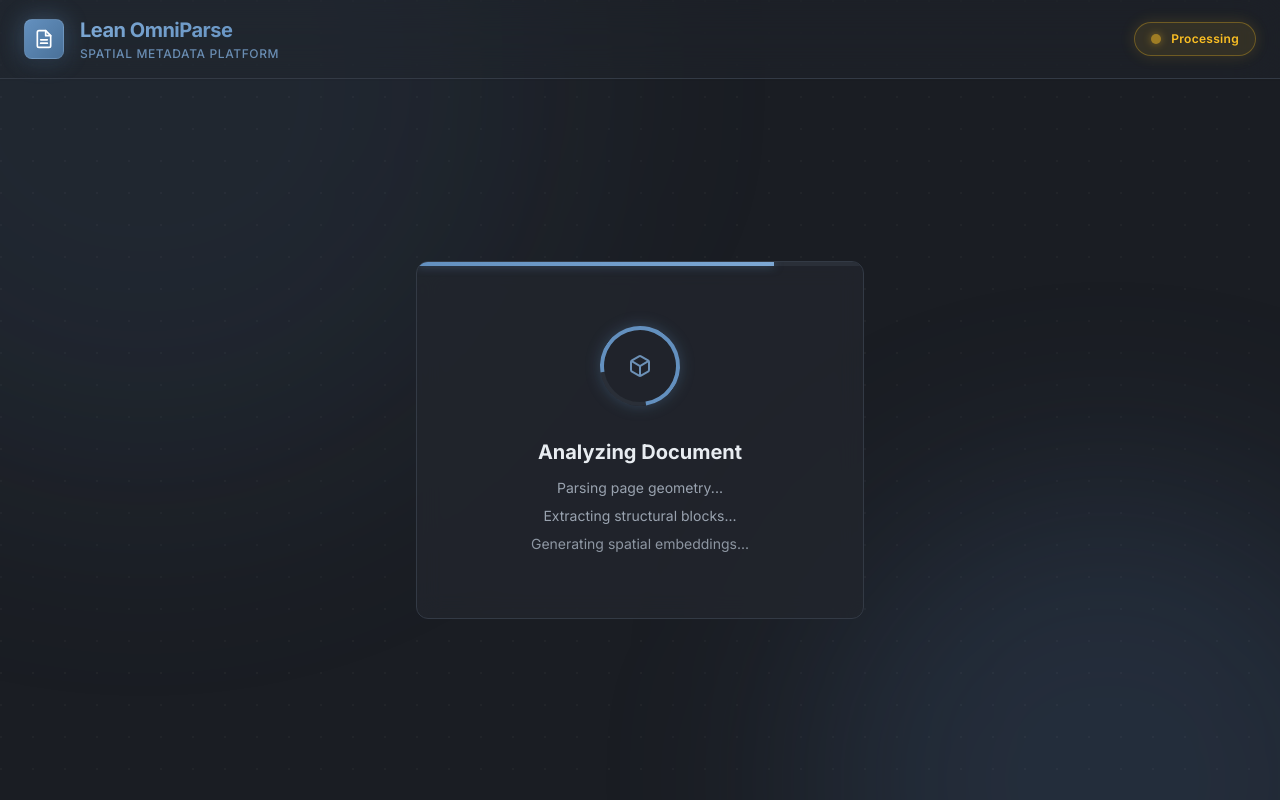
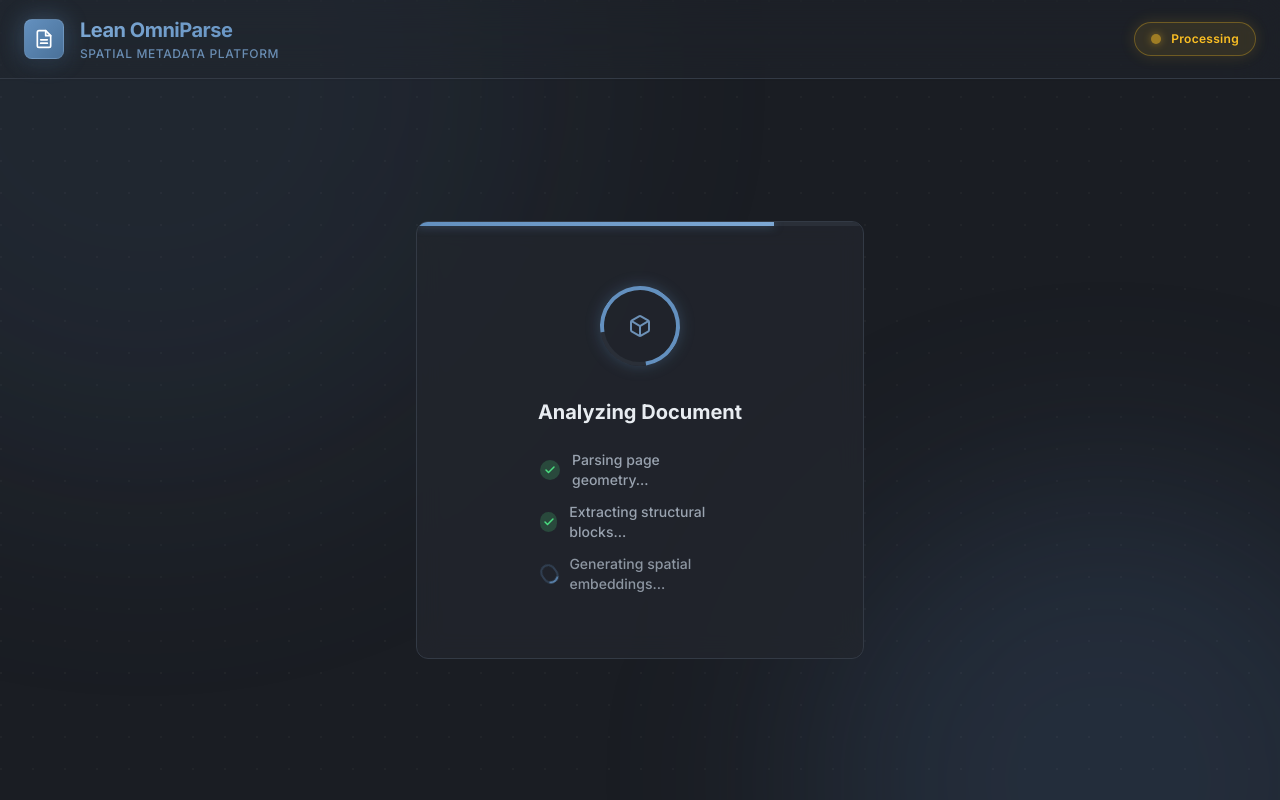
Before and after one commit to LA777am/OmniParse, a React (Vite) app in the folder frontend/: page / in a window 1280 px wide. Both pictures are taken after a click on the element 640 px from the left and 439 px from the top of the page. Built offline with nearby package versions, Linux system fonts and the light colour scheme.

Commit message:
feat(ui): enhance processing state with animated checkmarks and spinner icons for better feedback

```diff
--- a/frontend/src/App.tsx
+++ b/frontend/src/App.tsx
@@ -189,10 +189,23 @@ function App() {
                   <h2 className="text-xl font-bold text-text-primary mb-3">
                     Analyzing Document
                   </h2>
-                  <div className="space-y-2 text-sm text-text-secondary">
-                    <motion.p initial={{ opacity: 0 }} animate={{ opacity: 1 }} transition={{ delay: 0.2 }}>Parsing page geometry...</motion.p>
-                    <motion.p initial={{ opacity: 0 }} animate={{ opacity: 1 }} transition={{ delay: 1.2 }}>Extracting structural blocks...</motion.p>
-                    <motion.p initial={{ opacity: 0 }} animate={{ opacity: 1 }} transition={{ delay: 2.2 }}>Generating spatial embeddings...</motion.p>
+                  <div className="space-y-3 text-sm text-text-secondary font-medium text-left max-w-[200px] mx-auto mt-6">
+                    <motion.div initial={{ opacity: 0, x: -10 }} animate={{ opacity: 1, x: 0 }} transition={{ delay: 0.2 }} className="flex items-center gap-3">
+                      <motion.div initial={{ scale: 0 }} animate={{ scale: 1 }} transition={{ delay: 0.5, type: "spring" }} className="w-5 h-5 rounded-full bg-status-success/20 text-status-success flex items-center justify-center">
+                        <svg xmlns="http://www.w3.org/2000/svg" className="w-3 h-3" viewBox="0 0 24 24" fill="none" stroke="currentColor" strokeWidth="3" strokeLinecap="round" strokeLinejoin="round"><polyline points="20 6 9 17 4 12"></polyline></svg>
+                      </motion.div>
+                      Parsing page geometry...
+                    </motion.div>
+                    <motion.div initial={{ opacity: 0, x: -10 }} animate={{ opacity: 1, x: 0 }} transition={{ delay: 1.2 }} className="flex items-center gap-3">
+                      <motion.div initial={{ scale: 0 }} animate={{ scale: 1 }} transition={{ delay: 1.5, type: "spring" }} className="w-5 h-5 rounded-full bg-status-success/20 text-status-success flex items-center justify-center">
+                        <svg xmlns="http://www.w3.org/2000/svg" className="w-3 h-3" viewBox="0 0 24 24" fill="none" stroke="currentColor" strokeWidth="3" strokeLinecap="round" strokeLinejoin="round"><polyline points="20 6 9 17 4 12"></polyline></svg>
+                      </motion.div>
+                      Extracting structural blocks...
+                    </motion.div>
+                    <motion.div initial={{ opacity: 0, x: -10 }} animate={{ opacity: 1, x: 0 }} transition={{ delay: 2.2 }} className="flex items-center gap-3">
+                      <div className="w-5 h-5 rounded-full border-2 border-accent-primary/30 border-t-accent-primary animate-spin"></div>
+                      Generating spatial embeddings...
+                    </motion.div>
                   </div>
                 </div>
               </motion.div>
```
